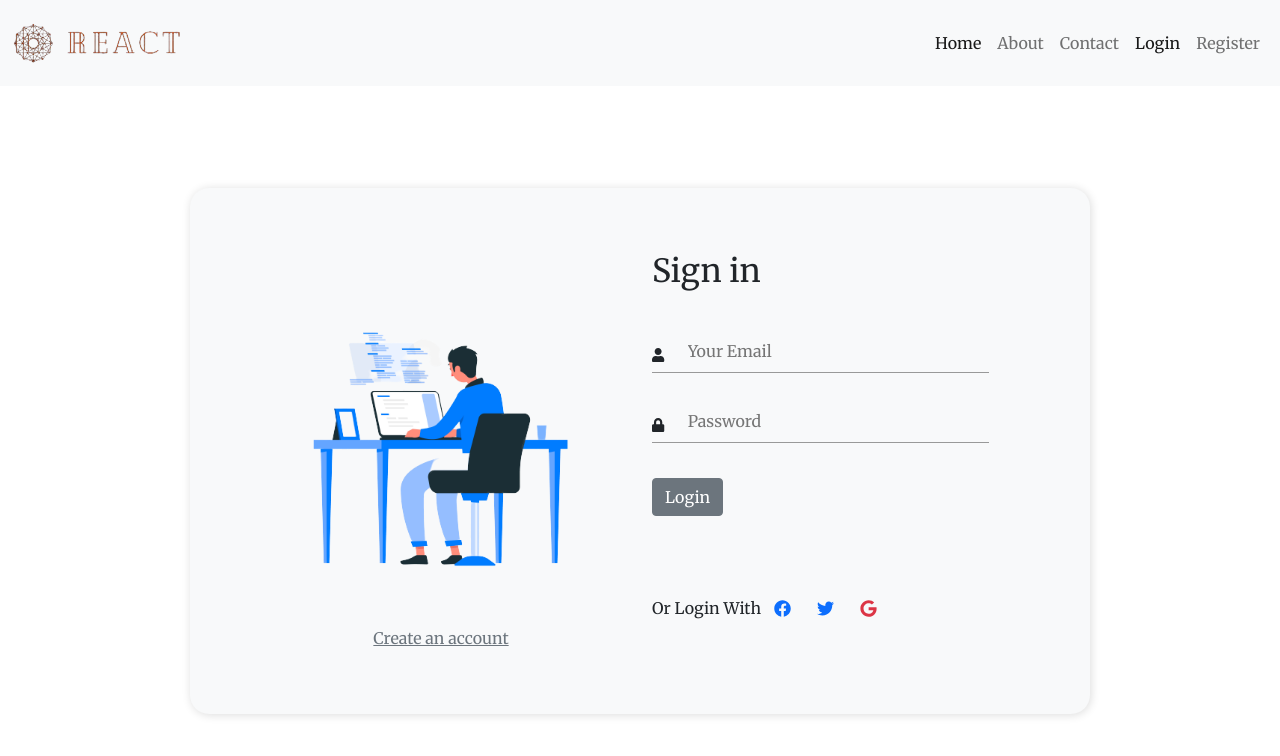
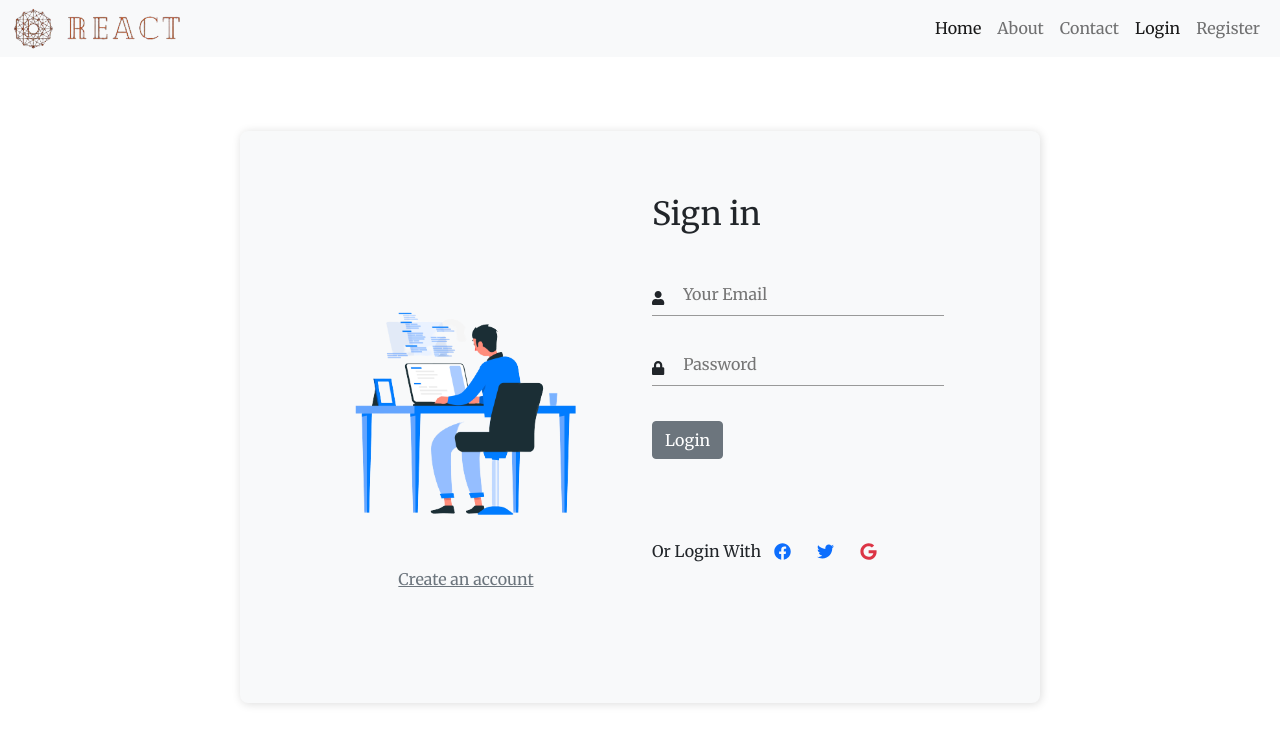
Before and after one commit to zubayer-47/react-landing-page, a React (Create React App) app: page /login in a window 1280 px wide. Shown: the top 756 px of the page. Built offline with nearby package versions, Linux system fonts and the light colour scheme.

Commit message:
Commited to be development branch

```diff
--- a/src/Components/About/HeadingAbout.jsx
+++ b/src/Components/About/HeadingAbout.jsx
@@ -2,6 +2,7 @@
 /* eslint-disable jsx-a11y/anchor-is-valid */
 import React from "react";
 import "./HeadingAbout.css";
+import generateID from "../UniqueID";
 
 const workLink = [
 	'YouTuber',
@@ -34,7 +35,7 @@ export default function HeadingAbout() {
           <div className="col-md-4">
             <p className="text-muted">Work Link</p>
             {workLink.map((link) => (
-							<p>
+              <p key={generateID()}>
                 <a href="#" className="btn">
                   {link}
                 </a>
@@ -42,7 +43,7 @@ export default function HeadingAbout() {
             ))}
             <p className="text-muted my-3">Skills</p>
             {skills.map((skill) => (
-							<p>{skill}</p>
+              <p key={generateID()}>{skill}</p>
             ))}
           </div>
 
@@ -58,7 +59,9 @@ export default function HeadingAbout() {
               </ul>
             </div>
             <div className="details">
-							{aboutDetails.map(detail => <p>{detail}</p>)}
+              {aboutDetails.map((detail) => (
+                <p key={generateID()}>{detail}</p>
+              ))}
             </div>
           </div>
         </div>
--- a/src/Components/Contact/Contact.jsx
+++ b/src/Components/Contact/Contact.jsx
@@ -1,6 +1,6 @@
 import React from "react";
 import Input from "../Signup/Input";
-import { generateID } from "../Signup/Signup";
+import generateID from '../UniqueID'
 import "./Contact.css";
 
 const contactItems = [
@@ -42,7 +42,7 @@ const Contact = () => {
       <div className="container my-5">
         <div className="row">
           {contactItems.map((contactItem) => (
-            <div className="col-md-4 mb-2" key={generateID()}>
+            <div className="col-md-4 mb-4" key={generateID()}>
               <div className="card bg-light">
                 <div className="card-body">
                   <div className="d-flex justify-content-*-start align-items-center">
--- a/src/Components/Header/Header.css
+++ b/src/Components/Header/Header.css
@@ -1,12 +1,26 @@
+
+
 nav .container-fluid img {
-	width: 170px;
-	height: 70px;
-	object-fit: contain;
-	filter: invert(3);
+  width: 170px;
+  object-fit: contain;
+  filter: invert(3);
 }
 
 @media (min-width: 768px) {
-	.collapse > .custom {
-		margin-left: auto;
-	}
+  .navbar-collapse > .custom {
+    margin-left: auto;
+  }
 }
+
+@media (max-width: 768px) {
+  div#navbarSupportedContent {
+    z-index: 10000;
+    /* height: 100%; */
+    position: absolute;
+    top: 56px;
+    background-color: #f8f9fd;
+    width: 100%;
+    left: 0;
+    text-align: center;
+  }
+}
--- a/src/Components/Header/Header.jsx
+++ b/src/Components/Header/Header.jsx
@@ -1,8 +1,9 @@
 /* eslint-disable jsx-a11y/anchor-is-valid */
 import React from "react";
-import { Link, NavLink } from "react-router-dom";
+import { Link } from "react-router-dom";
 import Logo from "../../img/logo.png";
 import "./Header.css";
+import Nav from './Nav'
 
 const Header = () => {
 	return (
@@ -23,47 +24,10 @@ const Header = () => {
 					<span className="navbar-toggler-icon"></span>
 				</button>
 				<div className="collapse navbar-collapse" id="navbarSupportedContent">
-					<div className="custom">
-						<ul className="navbar-nav ml-auto mb-2 mb-lg-0">
-							<li className="nav-item">
-								<NavLink className="nav-link active" aria-current="page" to="/">
-									Home
-								</NavLink>
-							</li>
-							<li className="nav-item">
-								<NavLink className="nav-link" aria-current="page" to="/about">
-									About
-								</NavLink>
-							</li>
-							<li className="nav-item">
-								<NavLink className="nav-link" aria-current="page" to="/contact">
-									Contact
-								</NavLink>
-							</li>
-							<li className="nav-item">
-								<NavLink className="nav-link" aria-current="page" to="/login">
-									Login
-								</NavLink>
-							</li>
-							<li className="nav-item">
-								<NavLink className="nav-link" aria-current="page" to="/signup">
-									Register
-								</NavLink>
-							</li>
-						</ul>
-					</div>
+					<Nav />
 				</div>
 			</div>
 		</nav>
-
-		// <header className="bg-light">
-		//   <div className="container container-lg d-flex justify-content-between align-items-center">
-		//     <div className="logo">
-
-		//     </div>
-		//     <Nav />
-		//   </div>
-		// </header>
 	);
 };
 
--- a/src/Components/Header/Nav.css
+++ b/src/Components/Header/Nav.css
@@ -1,4 +1,4 @@
-ul {
+/* ul {
   list-style-type: none;
   margin: 1rem;
 }
@@ -13,4 +13,4 @@ ul > li > a {
 
 ul > li > a:hover {
   color: #111;
-}
+} */
--- a/src/Components/Header/Nav.jsx
+++ b/src/Components/Header/Nav.jsx
@@ -1,31 +1,40 @@
-// /* eslint-disable jsx-a11y/anchor-is-valid */
-// import React from "react";
-// import { NavLink } from "react-router-dom";
-// import "./Nav.css";
+/* eslint-disable jsx-a11y/anchor-is-valid */
+import React from "react";
+import { NavLink } from "react-router-dom";
+import "./Nav.css";
 
-// const Nav = () => {
-// 	return (
+const Nav = () => {
+  return (
+    <div className="custom">
+      <ul className="navbar-nav ml-auto mb-2 mb-lg-0">
+        <li className="nav-item">
+          <NavLink className="nav-link active" aria-current="page" to="/">
+            Home
+          </NavLink>
+        </li>
+        <li className="nav-item">
+          <NavLink className="nav-link" aria-current="page" to="/about">
+            About
+          </NavLink>
+        </li>
+        <li className="nav-item">
+          <NavLink className="nav-link" aria-current="page" to="/contact">
+            Contact
+          </NavLink>
+        </li>
+        <li className="nav-item">
+          <NavLink className="nav-link" aria-current="page" to="/login">
+            Login
+          </NavLink>
+        </li>
+        <li className="nav-item">
+          <NavLink className="nav-link" aria-current="page" to="/signup">
+            Register
+          </NavLink>
+        </li>
+      </ul>
+    </div>
+  );
+};
 
-// 		// <nav>
-// 		// 	<ul className="d-flex justify-content-between align-items-center">
-// 		// 		<li>
-// 		// 			<NavLink to="/">Home</NavLink>
-// 		// 		</li>
-// 		// 		<li>
-// 		// 			<NavLink to="/about">About</NavLink>
-// 		// 		</li>
-// 		// 		<li>
-// 		// 			<NavLink to="/contact">Contact</NavLink>
-// 		// 		</li>
-// 		// 		<li>
-// 		// 			<NavLink to="/login">Login</NavLink>
-// 		// 		</li>
-// 		// 		<li>
-// 		// 			<NavLink to="/signup">Register</NavLink>
-// 		// 		</li>
-// 		// 	</ul>
-// 		// </nav>
-// 	);
-// };
-
-// export default Nav;
+export default Nav;
--- a/src/Components/Login/Login.css
+++ b/src/Components/Login/Login.css
@@ -3,13 +3,14 @@
   justify-content: center;
   align-items: center;
   width: 100%;
-  height: calc(100vh - 70px);
+  height: calc(100vh - 10vh);
 }
 
 .login__box {
-  width: 900px;
+  width: 800px;
   padding: 4rem;
-  border-radius: 1.2rem;
+  margin: 0 20px;
+  border-radius: .5rem;
   box-shadow: 1px 1px 10px rgba(0, 0, 0, 0.14);
 }
 
--- a/src/Components/Login/Login.jsx
+++ b/src/Components/Login/Login.jsx
@@ -3,6 +3,7 @@ import React from "react";
 import LoginImg from "../../img/login.png";
 import Input from "../Signup/Input";
 import "./Login.css";
+import generateID from '../UniqueID'
 
 const inputInfos = [
   {
@@ -17,17 +18,12 @@ const inputInfos = [
   },
 ];
 
-const generateID = () => {
-  const randomID = Math.ceil(Math.random() * 999);
-  return randomID;
-};
-
 const Signup = () => {
   return (
     <div className="login__wrapper">
       <div className="login__box bg-light">
-        <div className="row ">
-          <div className="col-md-6 text-center">
+        <div className="row">
+          <div className="col-md-6 text-center my-5">
             <img
               src={LoginImg}
               alt="register user"
@@ -42,7 +38,7 @@ const Signup = () => {
 
             <form className="mt-5">
               {inputInfos.map((inputInfo) => (
-                <div className="parent">
+                <div className="parent" key={generateID()}>
                   <div className="child1">
                       <i className={`${inputInfo.icon}`}></i>
                   </div>
--- a/src/Components/Signup/Signup.jsx
+++ b/src/Components/Signup/Signup.jsx
@@ -3,6 +3,7 @@ import React from "react";
 import RegisterImg from "../../img/register.png";
 import Input from "./Input";
 import "./Signup.css";
+import generateID from '../UniqueID'
 
 const inputInfos = [
   {
@@ -30,11 +31,6 @@ const inputInfos = [
     placeholder: "Confirm Password",
   },
 ];
-
-export const generateID = () => {
-  const randomID = Math.ceil(Math.random() * 999);
-  return randomID;
-};
 
 const Signup = () => {
   return (
--- /dev/null
+++ b/src/Components/UniqueID.jsx
@@ -0,0 +1,4 @@
+export default function generateID() {
+  const randomID = Math.ceil(Math.random() * 99019);
+  return randomID;
+}
--- a/src/index.css
+++ b/src/index.css
@@ -1,3 +1,5 @@
+
+
 body{
   font-family: 'Merriweather', serif !important;
 }
```
Also changed, not shown: 1 other file (tests, documents, lock files or other folders). Lines whose indentation alone changed are shown as unchanged.
